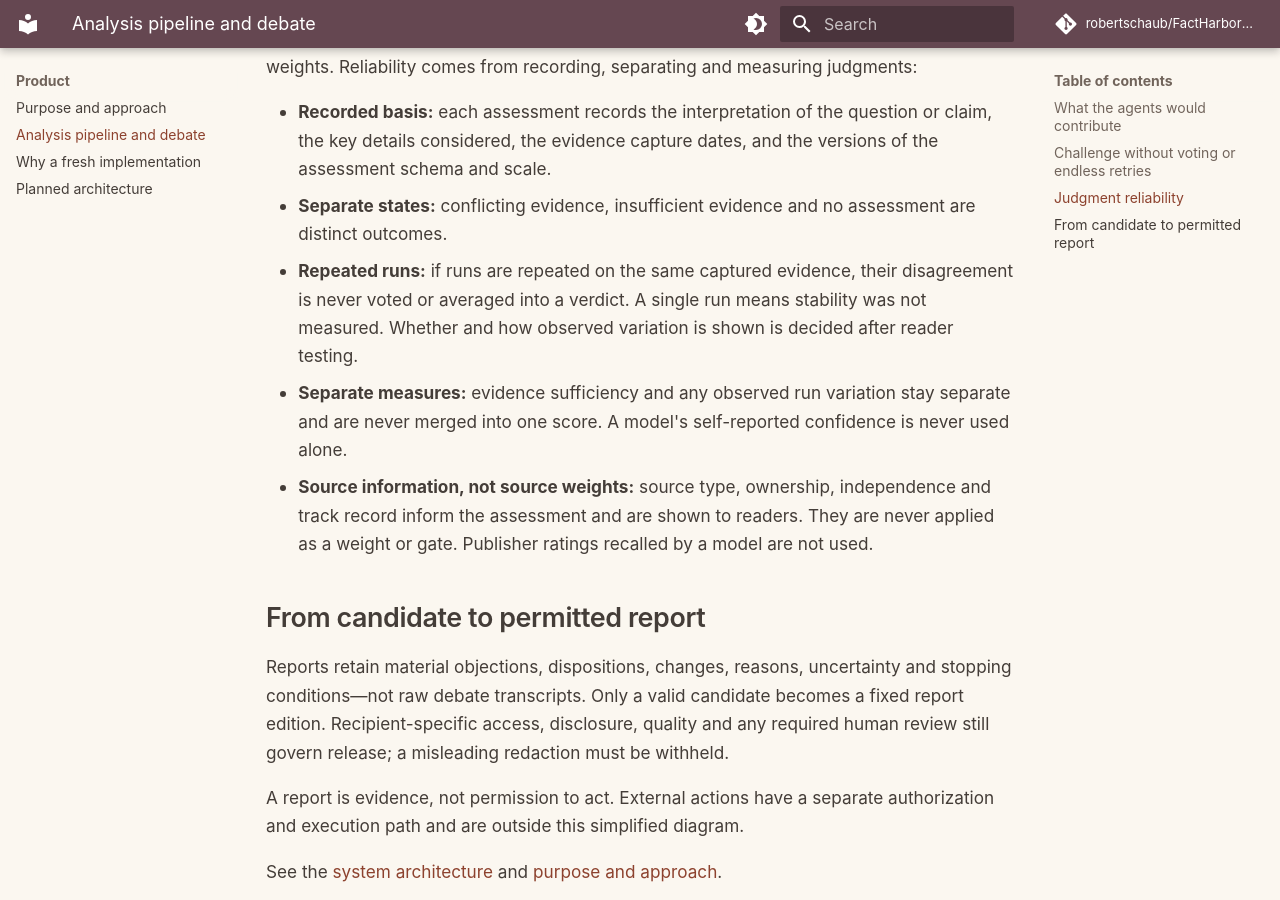
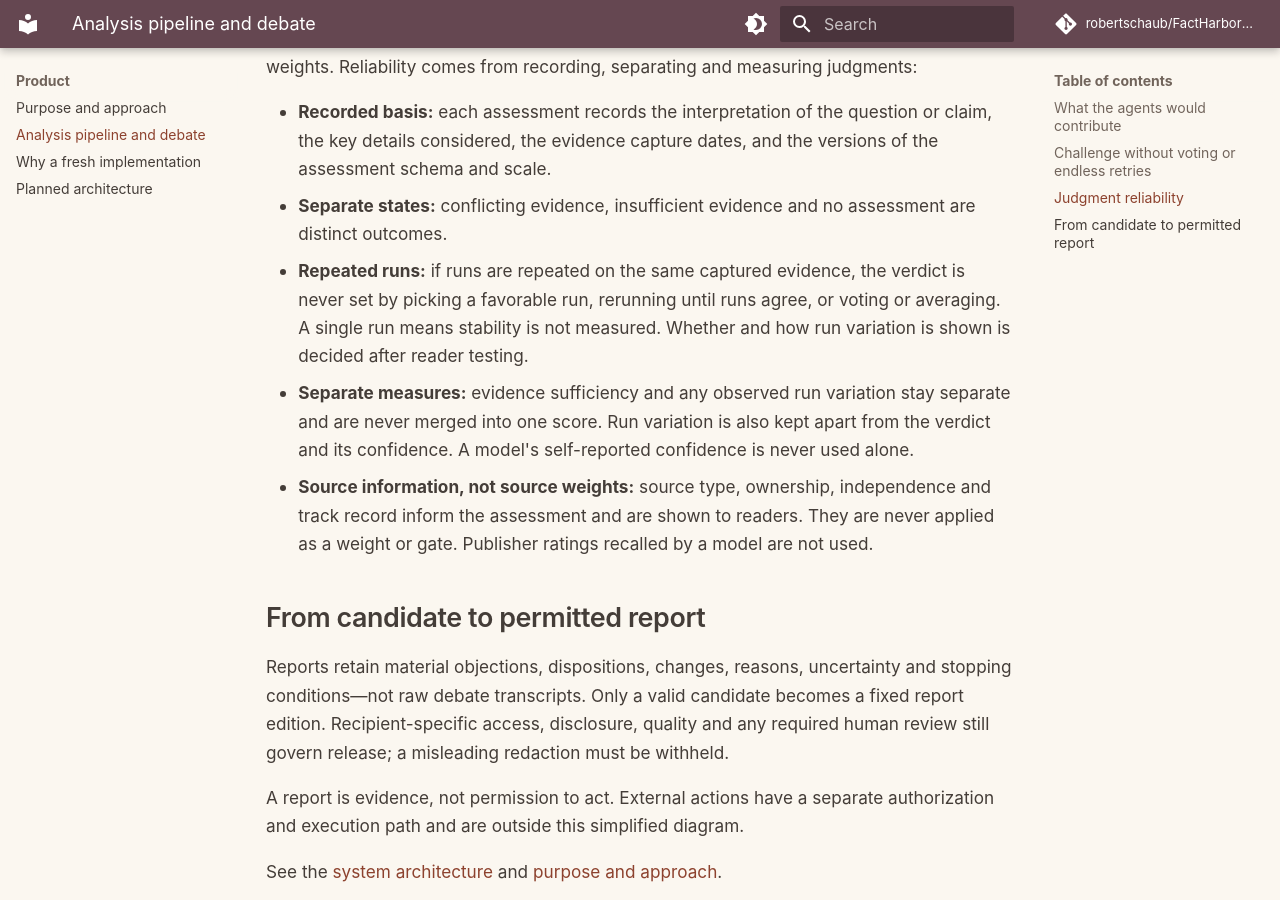
Before and after one commit to robertschaub/FactHarborDSS, an MkDocs documentation site: the page built from docs/Pipeline.md, in a window 1280 px wide and 900 px high, scrolled down 3216 px. Built offline with MkDocs 1.6.1 and Material for MkDocs 9.7.7, drawn with Linux system fonts in a browser that asks for light colours; comment, search, counter and statistics services are not loaded.

Commit message:
docs: add run-selection rules and verdict separation
Apply the grounded review's wording. The verdict is never set by
picking a favorable run, rerunning until runs agree, or voting or
averaging. Run variation is kept apart from the verdict and its
confidence.

Co-Authored-By: Claude Opus 5.5 <noreply@anthropic.com>

```diff
--- a/docs/Pipeline.md
+++ b/docs/Pipeline.md
@@ -38,8 +38,8 @@ In the planned design, assessments rely on guided model judgment rather than han
 
 - **Recorded basis:** each assessment records the interpretation of the question or claim, the key details considered, the evidence capture dates, and the versions of the assessment schema and scale.
 - **Separate states:** conflicting evidence, insufficient evidence and no assessment are distinct outcomes.
-- **Repeated runs:** if runs are repeated on the same captured evidence, their disagreement is never voted or averaged into a verdict. A single run means stability was not measured. Whether and how observed variation is shown is decided after reader testing.
-- **Separate measures:** evidence sufficiency and any observed run variation stay separate and are never merged into one score. A model's self-reported confidence is never used alone.
+- **Repeated runs:** if runs are repeated on the same captured evidence, the verdict is never set by picking a favorable run, rerunning until runs agree, or voting or averaging. A single run means stability is not measured. Whether and how run variation is shown is decided after reader testing.
+- **Separate measures:** evidence sufficiency and any observed run variation stay separate and are never merged into one score. Run variation is also kept apart from the verdict and its confidence. A model's self-reported confidence is never used alone.
 - **Source information, not source weights:** source type, ownership, independence and track record inform the assessment and are shown to readers. They are never applied as a weight or gate. Publisher ratings recalled by a model are not used.
 
 ## From candidate to permitted report
```
